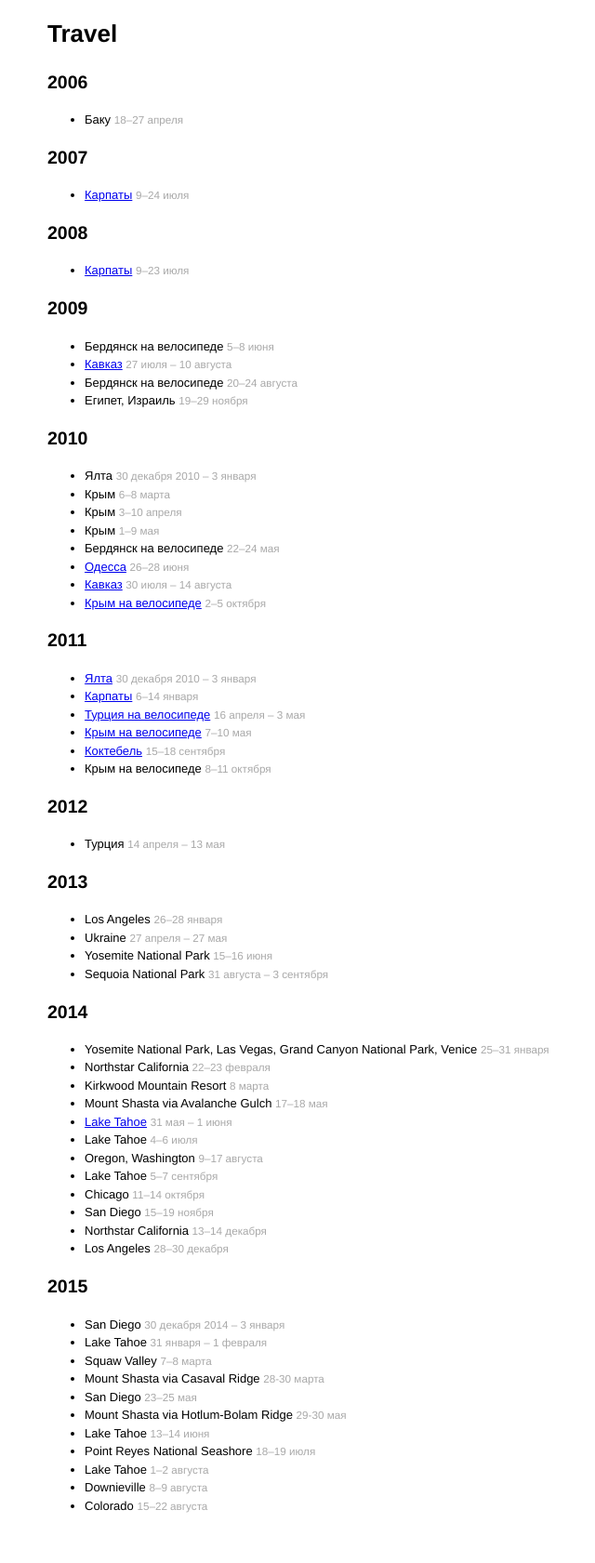
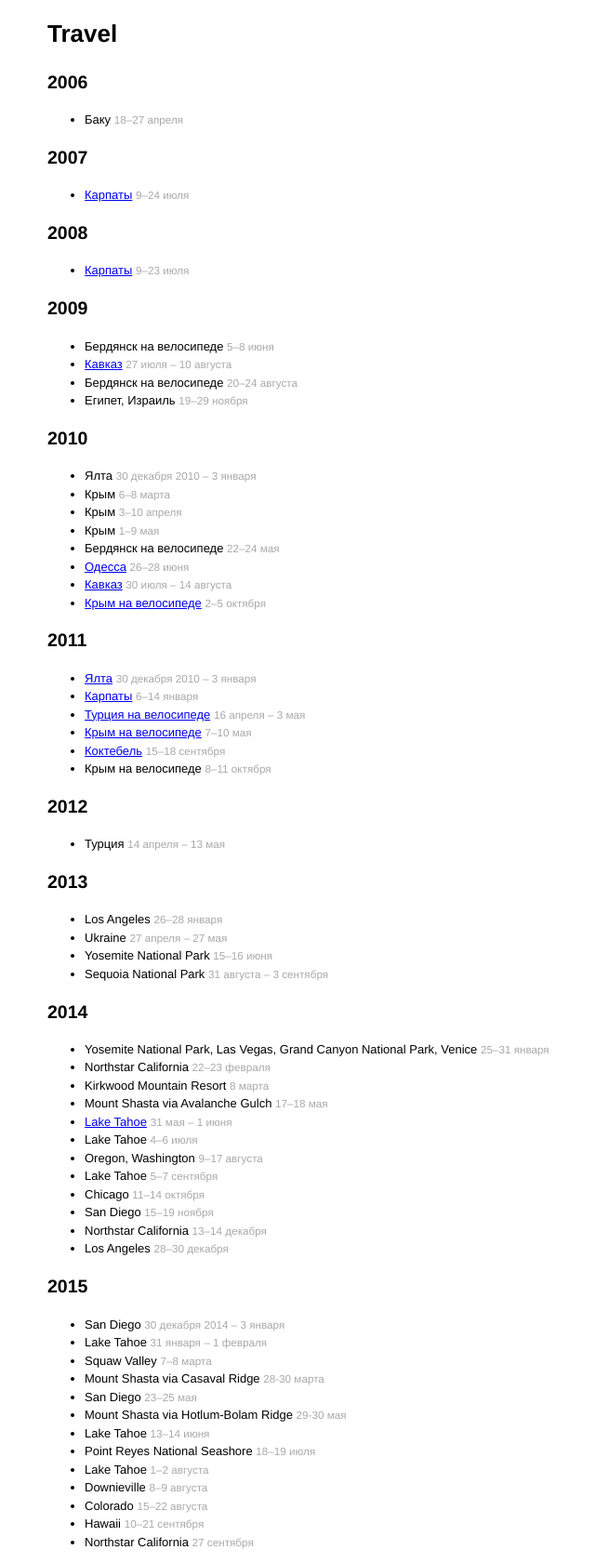
Before and after one commit to denis/denis.github.com, a Jekyll site: the page built from travel.md, in a window 1280 px wide. Shown: the whole page at 93% size, without its empty margins (189-829 px from the left). Built offline with Jekyll 4.4.1, drawn with Linux system fonts in a browser that asks for light colours; comment, search, counter and statistics services are not loaded; before the commit the page ends 1642 px from its top, so only the background shows below that.

Commit message:
Add Hawaii and Northstar California

```diff
--- a/travel.md
+++ b/travel.md
@@ -84,3 +84,5 @@
 - Lake Tahoe <small>1–2 августа</small>
 - Downieville <small>8–9 августа</small>
 - Colorado <small>15–22 августа</small>
+- Hawaii <small>10–21 сентября</small>
+- Northstar California <small>27 сентября</small>
```
